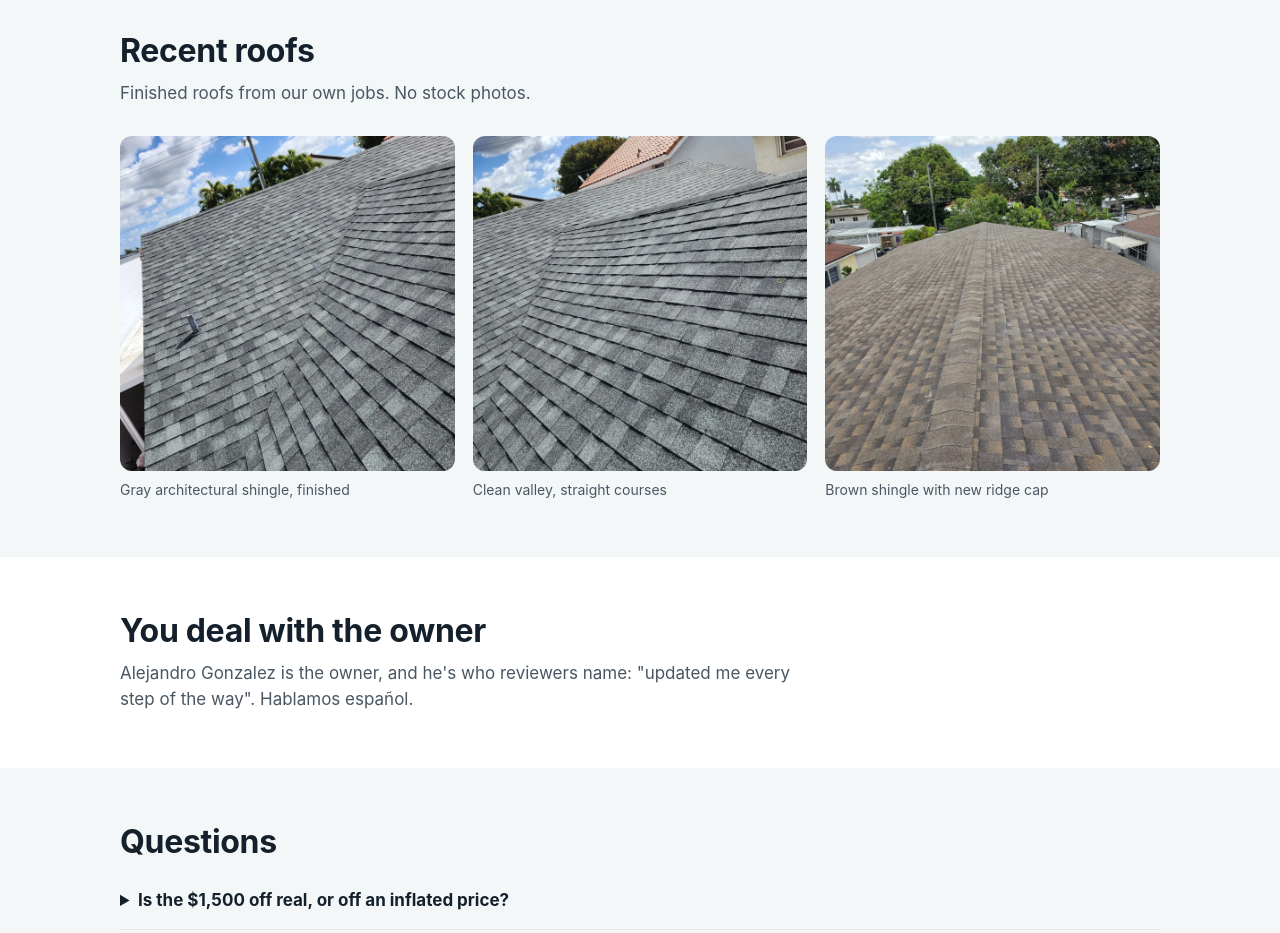
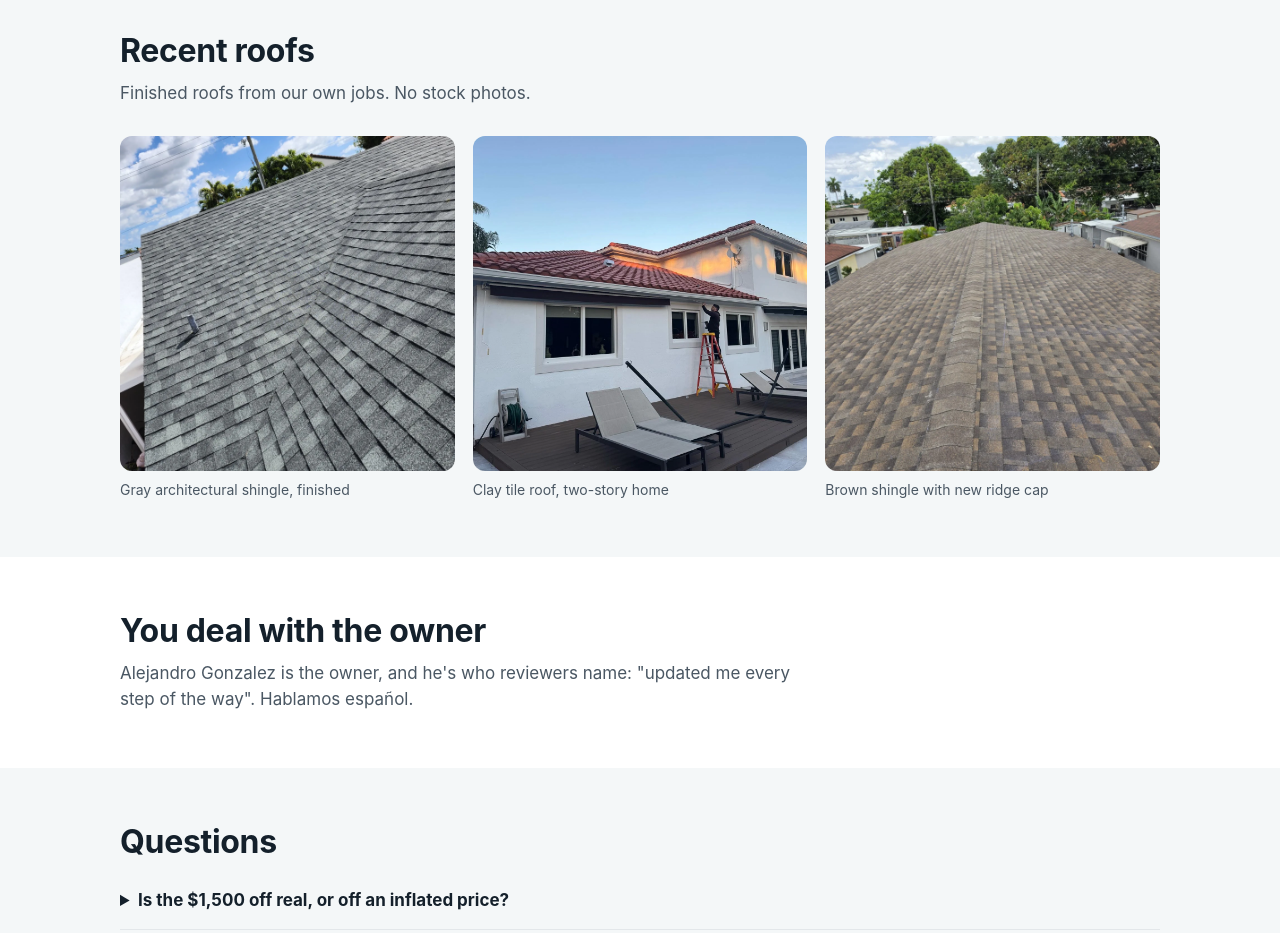
Before and after one commit to AlexisLeza/reroof-landing, a plain HTML site: page index.html in a window 1280 px wide. Shown: the part 2460-3393 px from the top of the page. Drawn offline with Linux system fonts and the light colour scheme.

Commit message:
Swap the second shingle photo for a tile roof home
Co-Authored-By: Claude Opus 5.5 <noreply@anthropic.com>

```diff
--- a/index.html
+++ b/index.html
@@ -166,7 +166,7 @@ footer{font-size:13px;color:var(--soft);padding:26px 0 90px}
     <p class="lead">Finished roofs from our own jobs. No stock photos.</p>
     <div class="photos">
       <figure><img src="img/roof-gray.webp" alt="Finished gray architectural shingle roof under a blue sky" loading="lazy"><figcaption>Gray architectural shingle, finished</figcaption></figure>
-      <figure><img src="img/roof-valley.webp" alt="Close view of new shingle courses meeting at a clean valley" loading="lazy"><figcaption>Clean valley, straight courses</figcaption></figure>
+      <figure><img src="img/roof-tile.webp" alt="Two-story home with a red clay tile roof and a crew member finishing the trim" loading="lazy"><figcaption>Clay tile roof, two-story home</figcaption></figure>
       <figure><img src="img/roof-ridge.webp" alt="Finished brown shingle roof with new ridge cap" loading="lazy"><figcaption>Brown shingle with new ridge cap</figcaption></figure>
     </div>
   </div>
```
Also changed, not shown: img/roof-tile.webp (added), img/roof-valley.webp (deleted), 2 other files.
